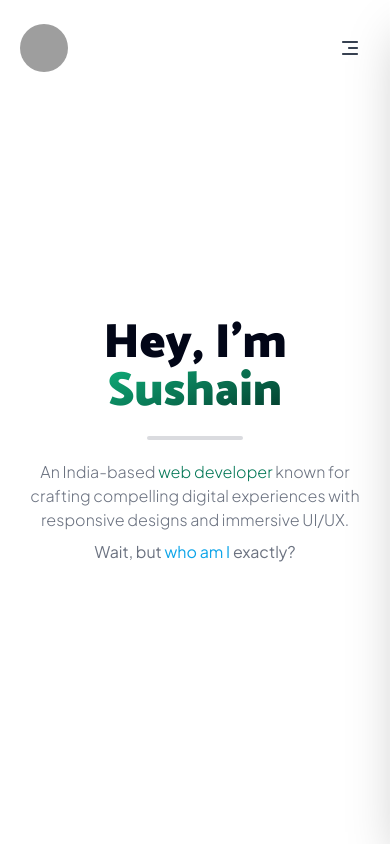
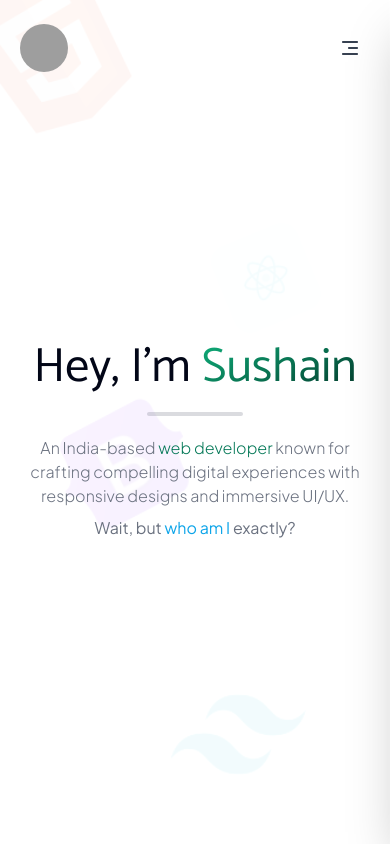
Before and after one commit to sushain-gupta/Portfolio-v3, a React (Vite) app: page / in a window 390 px wide. Shown: the top 844 px of the page. Built offline with nearby package versions, Linux system fonts and the light colour scheme; grey boxes are pictures that could not be loaded.

Commit message:
View port changes

```diff
--- a/src/Global/Header.jsx
+++ b/src/Global/Header.jsx
@@ -25,7 +25,7 @@ const Header = () => {
 
 	return (
 		<motion.header
-			className={`${scrollYVal > 0 ? "bg-white/80 backdrop-blur-sm py-3" : "py-6 border-white/0"
+			className={`${scrollYVal > 0 ? "bg-white/80 backdrop-blur-sm py-2 sm:py-3" : "py-6 border-white/0"
 				} border-b flex fixed justify-between items-center top-0 w-full z-50 duration-500 px-5 sm:px-8 lg:px-14 xl:px-24`}
 
 			initial={{ y: 0, opacity: 0 }}
--- a/src/Pages/Main/About/About.jsx
+++ b/src/Pages/Main/About/About.jsx
@@ -18,7 +18,7 @@ const About = () => {
 	return (
 		<section
 			tabIndex={3}
-			// ref={ref}
+			ref={ref}
 			name="about"
 			className="relative flex flex-col items-center justify-center min-h-screen py-20 bg-transparent sm:text-justify lg:text-start lg:flex-row lg:justify-between lg:gap-10 xl:gap-0 focus:outline-none lg:py-0"
 		>
@@ -38,11 +38,11 @@ const About = () => {
 				<div className="flex justify-center gap-5 my-5 text-2xl xl:hidden sm:flex-col lg:flex-row sm:absolute lg:static -right-20 top-20 lg:my-10">
 					<RouterLink
 						tabIndex={6}
-						// style={{
-						// 	transform: isInView ? "scale(1)" : "scale(0)",
-						// 	opacity: isInView ? 1 : 0,
-						// 	transition: "all 0.8s cubic-bezier(0.17, 0.55, 0.55, 1) 0.5s"
-						// }}
+						style={{
+							transform: isInView ? "scale(1)" : "scale(0)",
+							opacity: isInView ? 1 : 0,
+							transition: "all 0.8s cubic-bezier(0.17, 0.55, 0.55, 1) 0.5s"
+						}}
 						target="_blank"
 						to={about.socialLinks.linkedin}
 						className="p-2 rounded-full bg-sky-600 text-slate-50 focus:outline-none focus:outline-slate-500"
@@ -54,11 +54,11 @@ const About = () => {
 						about.socialLinks.github && (
 							<RouterLink
 								tabIndex={7}
-								// style={{
-								// 	transform: isInView ? "scale(1)" : "scale(0)",
-								// 	opacity: isInView ? 1 : 0,
-								// 	transition: "all 1s cubic-bezier(0.17, 0.55, 0.55, 1) 0.5s"
-								// }}
+								style={{
+									transform: isInView ? "scale(1)" : "scale(0)",
+									opacity: isInView ? 1 : 0,
+									transition: "all 1s cubic-bezier(0.17, 0.55, 0.55, 1) 0.5s"
+								}}
 								to={about.socialLinks.github}
 								target="_blank"
 								className="p-2 rounded-full bg-slate-800 text-slate-50 focus:outline-none focus:outline-slate-500"
@@ -70,11 +70,11 @@ const About = () => {
 
 					<RouterLink
 						tabIndex={8}
-						// style={{
-						// 	transform: isInView ? "scale(1)" : "scale(0)",
-						// 	opacity: isInView ? 1 : 0,
-						// 	transition: "all 1.2s cubic-bezier(0.17, 0.55, 0.55, 1) 0.5s"
-						// }}
+						style={{
+							transform: isInView ? "scale(1)" : "scale(0)",
+							opacity: isInView ? 1 : 0,
+							transition: "all 1.2s cubic-bezier(0.17, 0.55, 0.55, 1) 0.5s"
+						}}
 						to={about.socialLinks.instagram}
 						target="_blank"
 						className="p-2 rounded-full bg-gradient-to-br from-fuchsia-500 via-red-600 to-orange-400 text-slate-50 focus:outline-none focus:outline-slate-500"
@@ -86,11 +86,11 @@ const About = () => {
 						about.socialLinks.twitter && (
 							<RouterLink
 								tabIndex={9}
-								// style={{
-								// 	transform: isInView ? "scale(1)" : "scale(0)",
-								// 	opacity: isInView ? 1 : 0,
-								// 	transition: "all 1.4s cubic-bezier(0.17, 0.55, 0.55, 1) 0.5s"
-								// }}
+								style={{
+									transform: isInView ? "scale(1)" : "scale(0)",
+									opacity: isInView ? 1 : 0,
+									transition: "all 1.4s cubic-bezier(0.17, 0.55, 0.55, 1) 0.5s"
+								}}
 								to={about.socialLinks.instagram}
 								target="_blank"
 								className="p-2 rounded-full bg-gradient-to-br bg-sky-500 focus:outline-none focus:outline-slate-500"
--- a/src/Pages/Main/Home/Home.jsx
+++ b/src/Pages/Main/Home/Home.jsx
@@ -12,11 +12,11 @@ const Home = () => {
 			name="home"
 			className="flex items-center justify-center h-screen pt-10 text-base lg:flex-row sm:text-lg md:text-xl lg:justify-around text-gray-500"
 		>
-			{/* <motion.div
+			<motion.div
 				initial={{ opacity: 0 }}
 				animate={{ opacity: 0.05 }}
 				transition={animationPlayed ? {} : { duration: 2, delay: 4 }}
-				className="bg-homeBg w-screen h-screen absolute -z-10 top-0 bg-cover bg-no-repeat" /> */}
+				className="bg-homeBg w-screen h-screen absolute -z-10 top-0 bg-cover bg-no-repeat" />
 
 			<div className="text-center">
 				<motion.h1
--- a/src/index.css
+++ b/src/index.css
@@ -1,3 +1,5 @@
+@import url('https://fonts.googleapis.com/css2?family=Catamaran:wght@100..900&family=Plus+Jakarta+Sans:ital,wght@0,200..800;1,200..800&display=swap');
+
 /* Importing Tailwind CSS base styles, components, and utilities */
 @tailwind base;
 @tailwind components;
@@ -6,13 +8,12 @@
 /* Importing Fonts */
 @font-face {
 	font-family: "Catamaran";
-	src: url("../public/fonts/Catamaran-VariableFont_wght.ttf") format("truetype");
+	src: url("/fonts/Catamaran-VariableFont_wght.ttf") format("truetype");
 }
 
 @font-face {
 	font-family: "Plus Jakarta Sans";
-	src: url("../public/fonts/PlusJakartaSans-VariableFont_wght.ttf")
-		format("truetype");
+	src: url("/fonts/PlusJakartaSans-VariableFont_wght.ttf") format("truetype");
 }
 
 /* Applying global styles to root elements */
@@ -32,7 +33,13 @@ body,
 }
 
 .heading {
-	font-family: "Catamaran";
+	font-family: "Catamaran", sans-serif;
+}
+
+@media screen and (max-width: 768px) {
+	.heading {
+		font-weight: 400;
+	}
 }
 
 /* width */
--- a/tailwind.config.js
+++ b/tailwind.config.js
@@ -3,9 +3,6 @@ export default {
 	content: ["./index.html", "./src/**/*.{js,ts,jsx,tsx}"],
 	theme: {
 		extend: {
-			height: {
-				screen: "100dvh",
-			},
 			backgroundImage: {
 				homeBg: "url('/src/data/assets/bg.png')",
 			},
```
Also changed, not shown: src/App.jsx (+0 -7 lines), public/fonts/Montserrat-VariableFont_wght.ttf (added).
